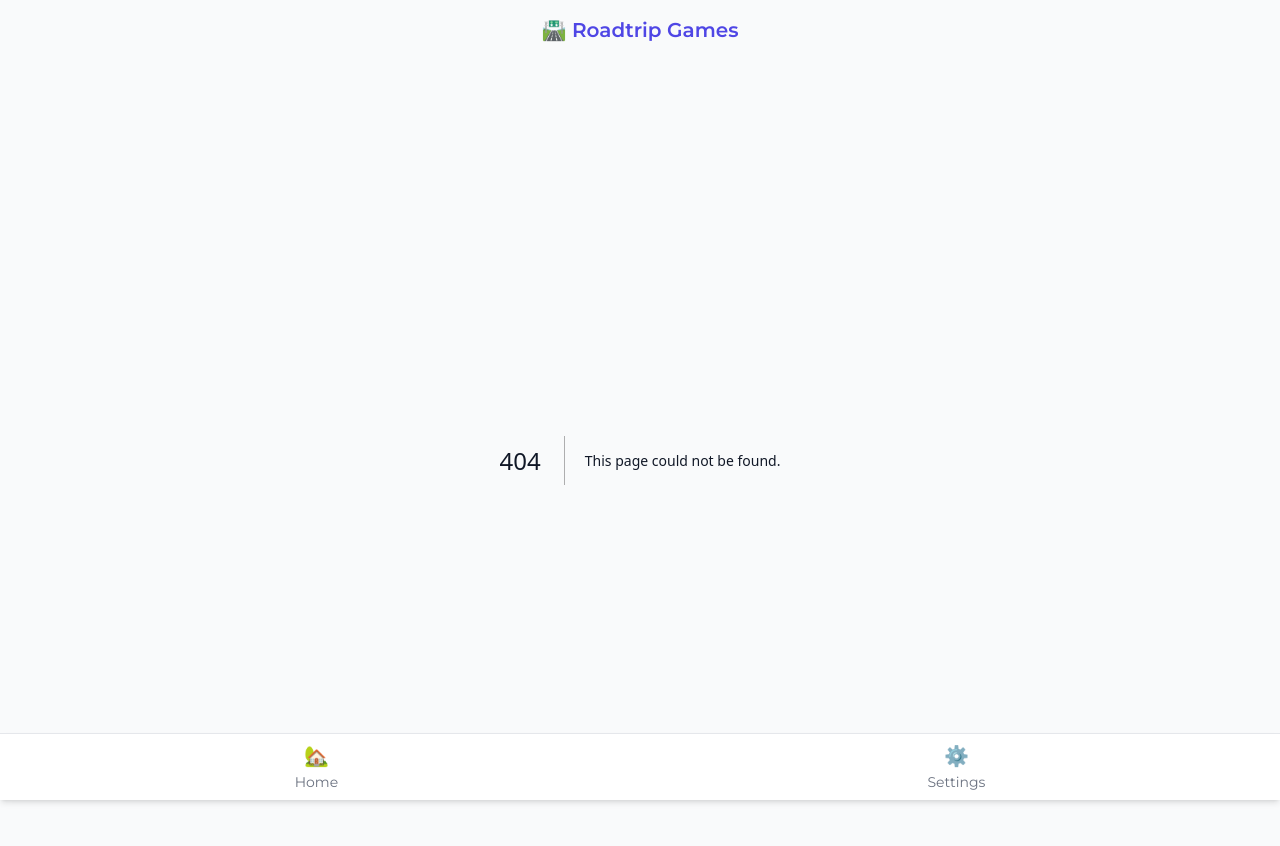
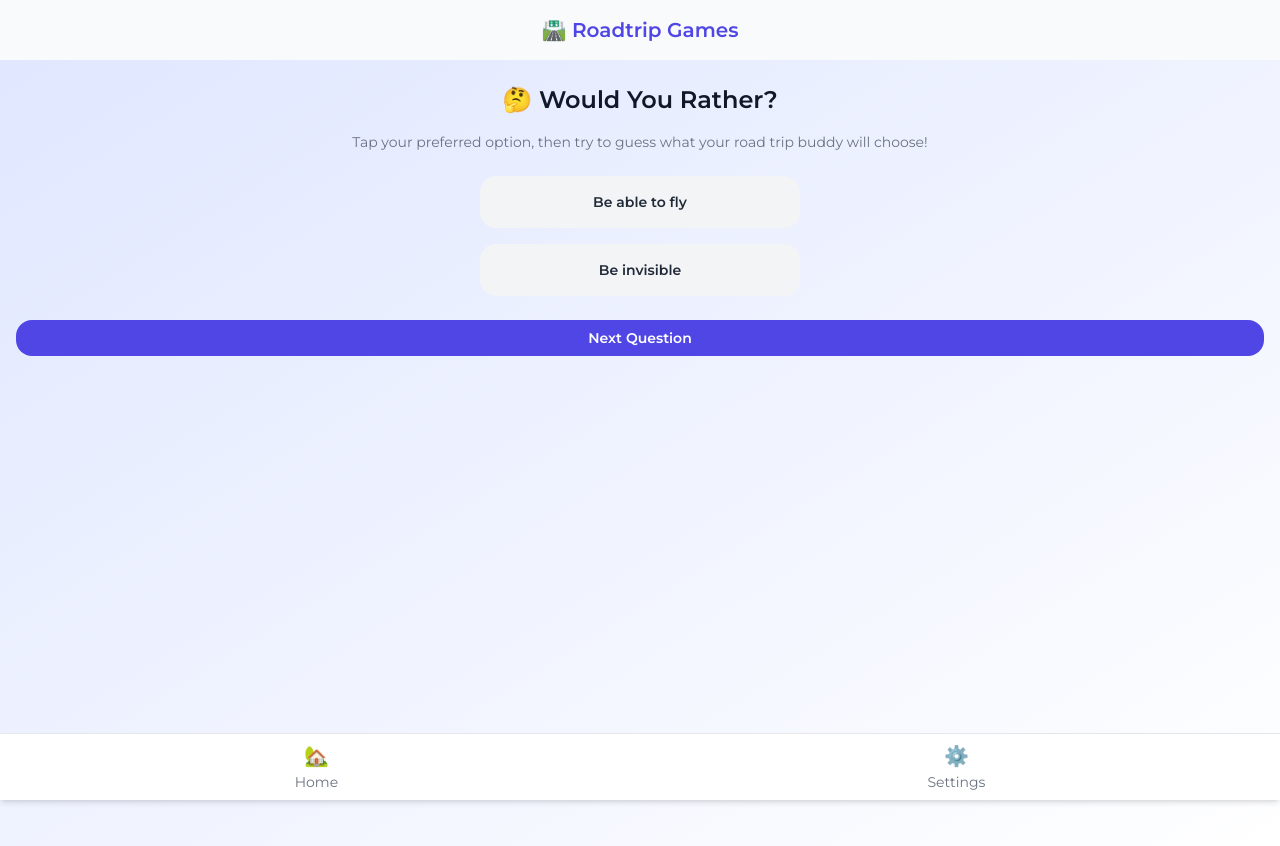
Before and after one commit to HZT1999/roadtrip-games, a Next.js app: page /games/would-you-rather in a window 1280 px wide. Before the commit this address had no page. Shown: the top 846 px of the page. Built offline with nearby package versions, Linux system fonts and the light colour scheme.

Commit message:
basic would you rather

```diff
--- /dev/null
+++ b/src/app/games/would-you-rather/page.tsx
@@ -0,0 +1,73 @@
+"use client";
+
+import PageWrapper from "@/components/layout/PageWrapper";
+import Button from "@/components/ui/Button";
+import Heading from "@/components/ui/Heading";
+import clsx from "clsx";
+import { useState } from "react";
+
+const QUESTIONS = [
+    ["Have super strength", "Have super speed"],
+    ["Be able to fly", "Be invisible"],
+    ["Only eat sweet food", "Only eat salty food"],
+    ["Live without music", "Live without TV"],
+    ["Talk to animals", "Speak every human language"],
+    ["Win $10M now", "Get $1M a year for 10 years"],
+    ["Be stuck in traffic for 2 hours", "Have slow internet for a day"],
+    ["Fight 1 horse sized duck", "100 duck sized horses"],
+    ["Always feel hot", "Always feel cold"],
+    ["Never age physically", "Never age mentally"]
+];
+
+function getRandomIndex(prevIndex: number) {
+    let index = Math.floor(Math.random() * QUESTIONS.length);
+    while (index === prevIndex) {
+        index = Math.floor(Math.random() * QUESTIONS.length);
+    }
+    return index;
+}
+
+export default function WouldYouRatherPage() {
+    const [currentIndex, setCurrentIndex] = useState(() => getRandomIndex(-1));
+    const [selected, setSelected] = useState<number | null>(null);
+
+    const options = QUESTIONS[currentIndex];
+
+    const handleSelect = (index: number) => {
+        setSelected(index);
+    }
+
+    const nextQuestion = () => {
+        const newIndex = getRandomIndex(currentIndex);
+        setCurrentIndex(newIndex);
+        setSelected(null);
+    }
+
+    return (
+        <PageWrapper>
+            <Heading title="🤔 Would You Rather?" />
+            <p className="text-center text-sm text-text-muted mb-6">
+                Tap your preferred option, then try to guess what your road trip buddy will choose!
+            </p>
+
+            <div className="flex flex-col gap-4 max-w-xs mx-auto">
+                {options.map((opt, i) => (
+                    <Button
+                        key={i}
+                        variant={selected === i ? "primary" : "secondary"}
+                        className={clsx("py-4 text-base", selected === i && "scale-105 animate-pulse")}
+                        onClick={() => handleSelect(i)}
+                    >
+                        {opt}
+                    </Button>
+                ))}
+            </div>
+
+            <div className="text-center mt-6">
+                <Button onClick={nextQuestion}>
+                    Next Question
+                </Button>
+            </div>
+        </PageWrapper>
+    )
+}
--- a/src/app/page.tsx
+++ b/src/app/page.tsx
@@ -37,6 +37,11 @@ export default function Home() {
             description="Find License Plate Combos to Win Bingo!"
             href="/games/license-plate-bingo"
           />
+          <GameCard
+            title="🤔 Would You Rather?"
+            description="Guess your friends Would you Rather!"
+            href="/games/would-you-rather"
+          />
         </div>
       </PageWrapper>
     </div>
```
